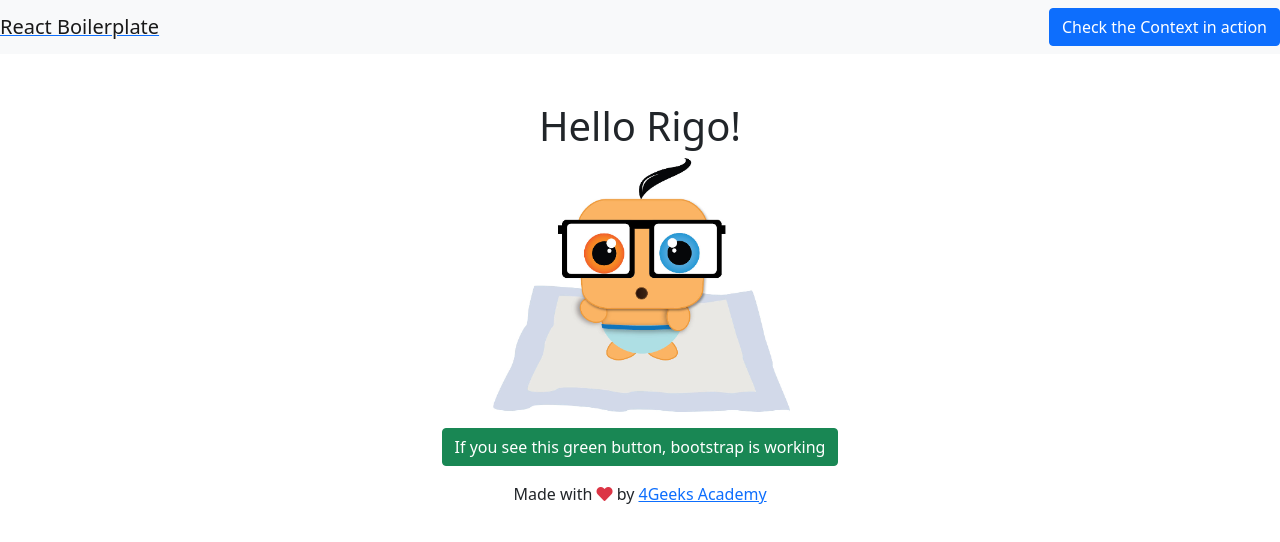
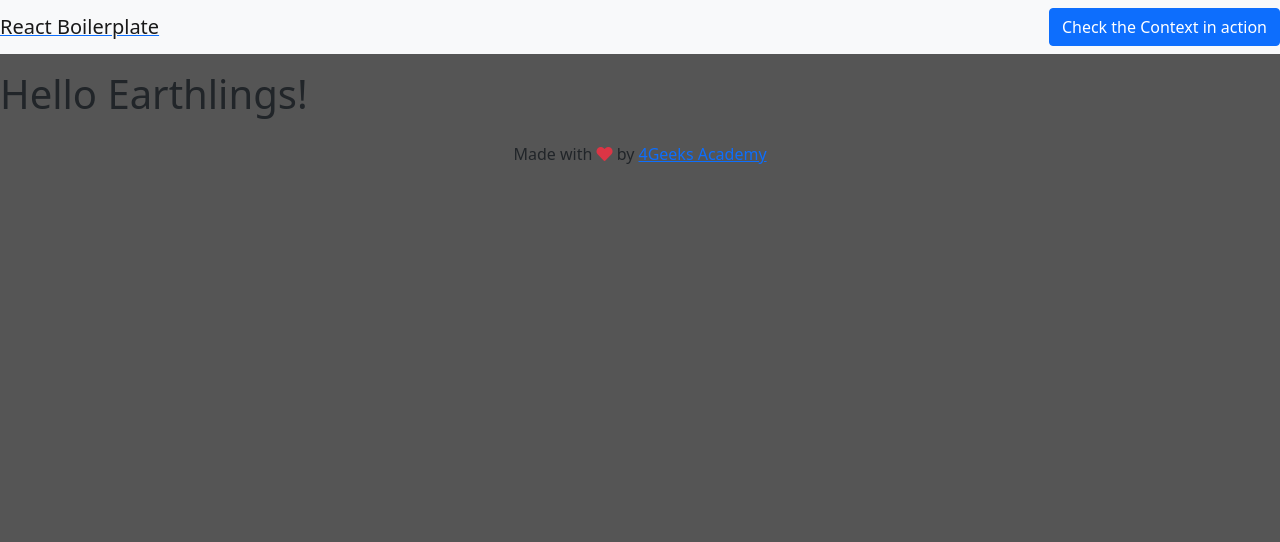
Before and after one commit to labs404/jay-labs-star-wars-blog-project, a React app: page / in a window 1280 px wide. Built offline with nearby package versions, Linux system fonts and the light colour scheme.

Commit message:
set background, cleared home.js

```diff
--- a/src/js/views/home.js
+++ b/src/js/views/home.js
@@ -1,15 +1,8 @@
 import React from "react";
-import rigoImage from "../../img/rigo-baby.jpg";
 import "../../styles/home.css";
 
 export const Home = () => (
-	<div className="text-center mt-5">
-		<h1>Hello Rigo!</h1>
-		<p>
-			<img src={rigoImage} />
-		</p>
-		<a href="#" className="btn btn-success">
-			If you see this green button, bootstrap is working
-		</a>
-	</div>
+	<>
+		<h1>Hello Earthlings!</h1>
+	</>
 );
--- a/src/styles/index.css
+++ b/src/styles/index.css
@@ -1,3 +1,7 @@
 /*
     General Styles
 */
+
+body {
+    background-color: #555555;
+}
```
